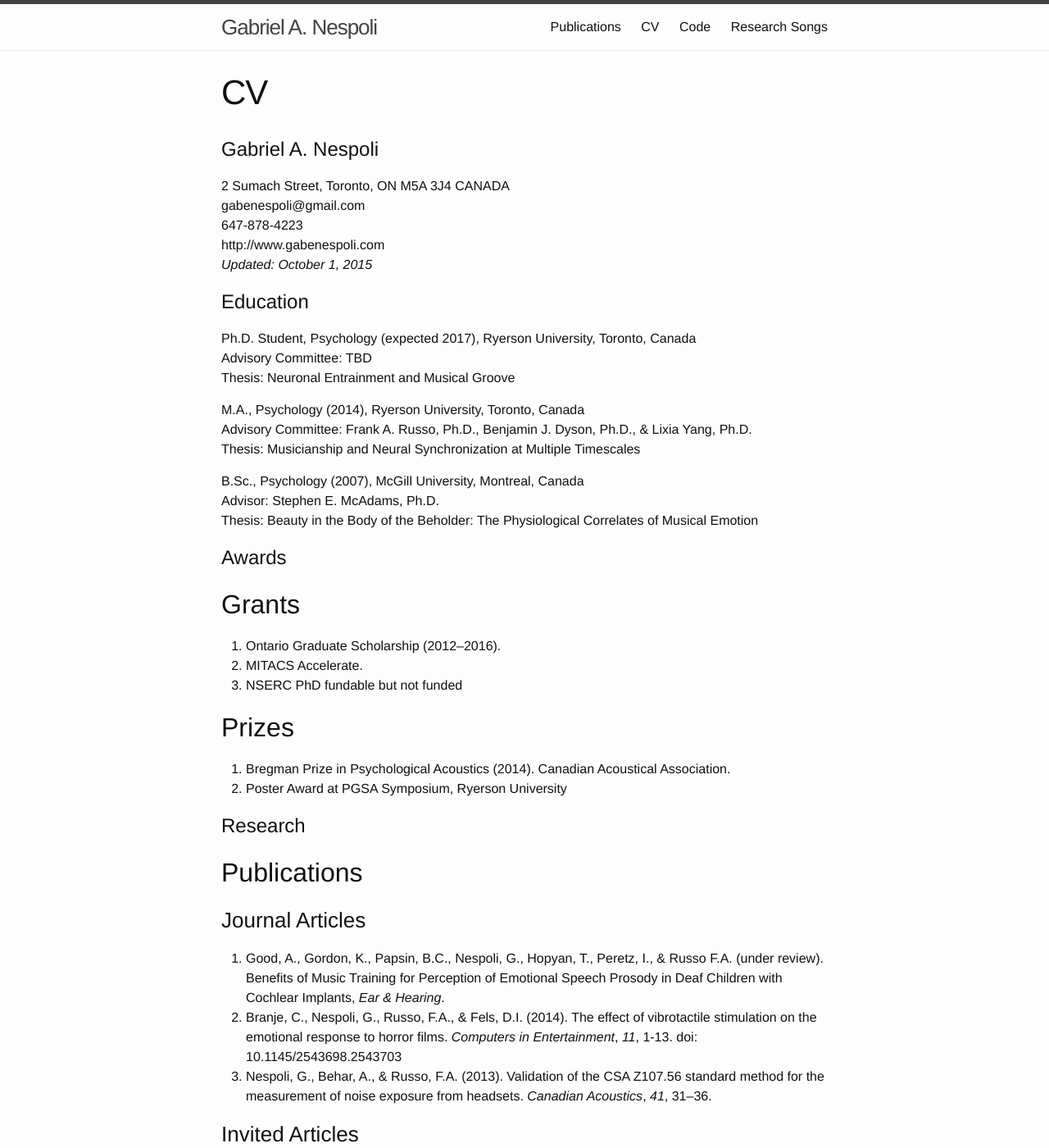
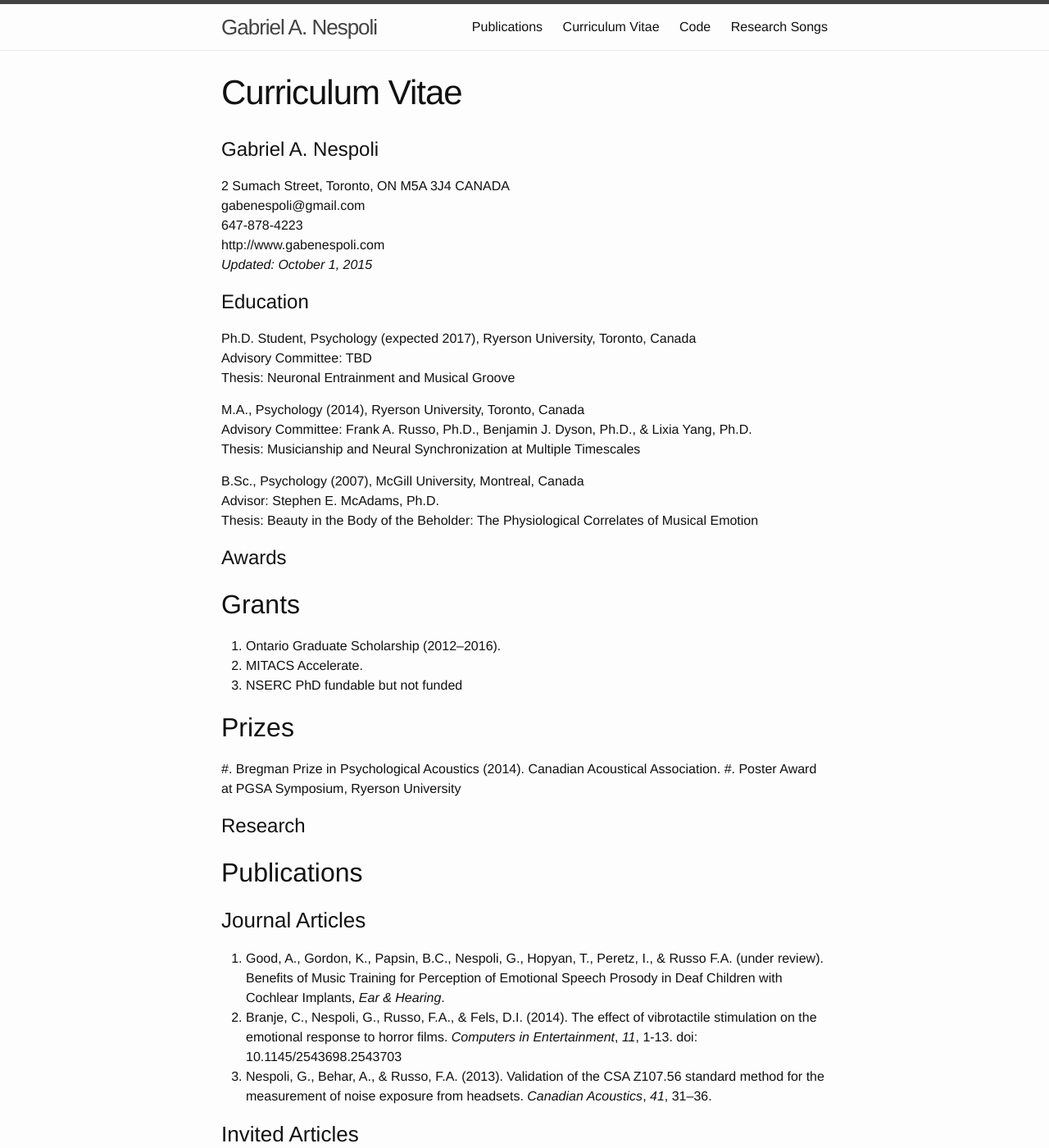
Before and after one commit to gabenespoli/gabenespoli.github.io, a Jekyll site: the page built from cv.md, in a window 1280 px wide and 1400 px high. Shown: the whole window at 82% size. Built offline with Jekyll 4.4.1, drawn with Linux system fonts in a browser that asks for light colours; part of the change alters nothing that is shown.

```diff
--- a/cv.md
+++ b/cv.md
@@ -1,6 +1,6 @@
 ---
 layout: page
-title: CV
+title: Curriculum Vitae
 permalink: cv.html
 weight: 2
 ---
@@ -29,12 +29,12 @@ Thesis: Beauty in the Body of the Beholder: The Physiological Correlates of Musi
 
 ## Grants
 1. Ontario Graduate Scholarship (2012–2016).
-2. MITACS Accelerate.
-3. NSERC PhD fundable but not funded
+1. MITACS Accelerate.
+1. NSERC PhD fundable but not funded
 
 ## Prizes
-1. Bregman Prize in Psychological Acoustics (2014). Canadian Acoustical Association.
-2. Poster Award at PGSA Symposium, Ryerson University
+#. Bregman Prize in Psychological Acoustics (2014). Canadian Acoustical Association.
+#. Poster Award at PGSA Symposium, Ryerson University
 
 # Research
 
```
